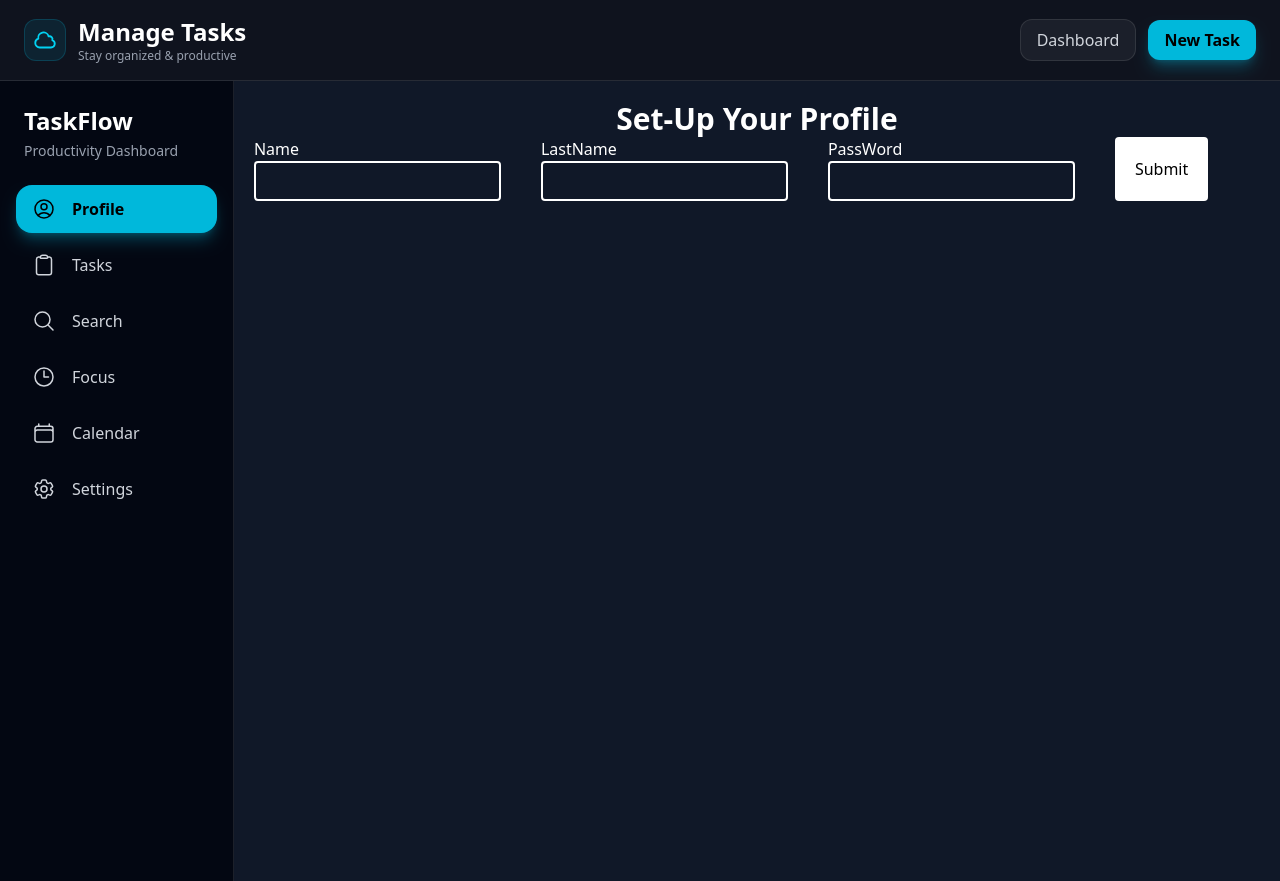
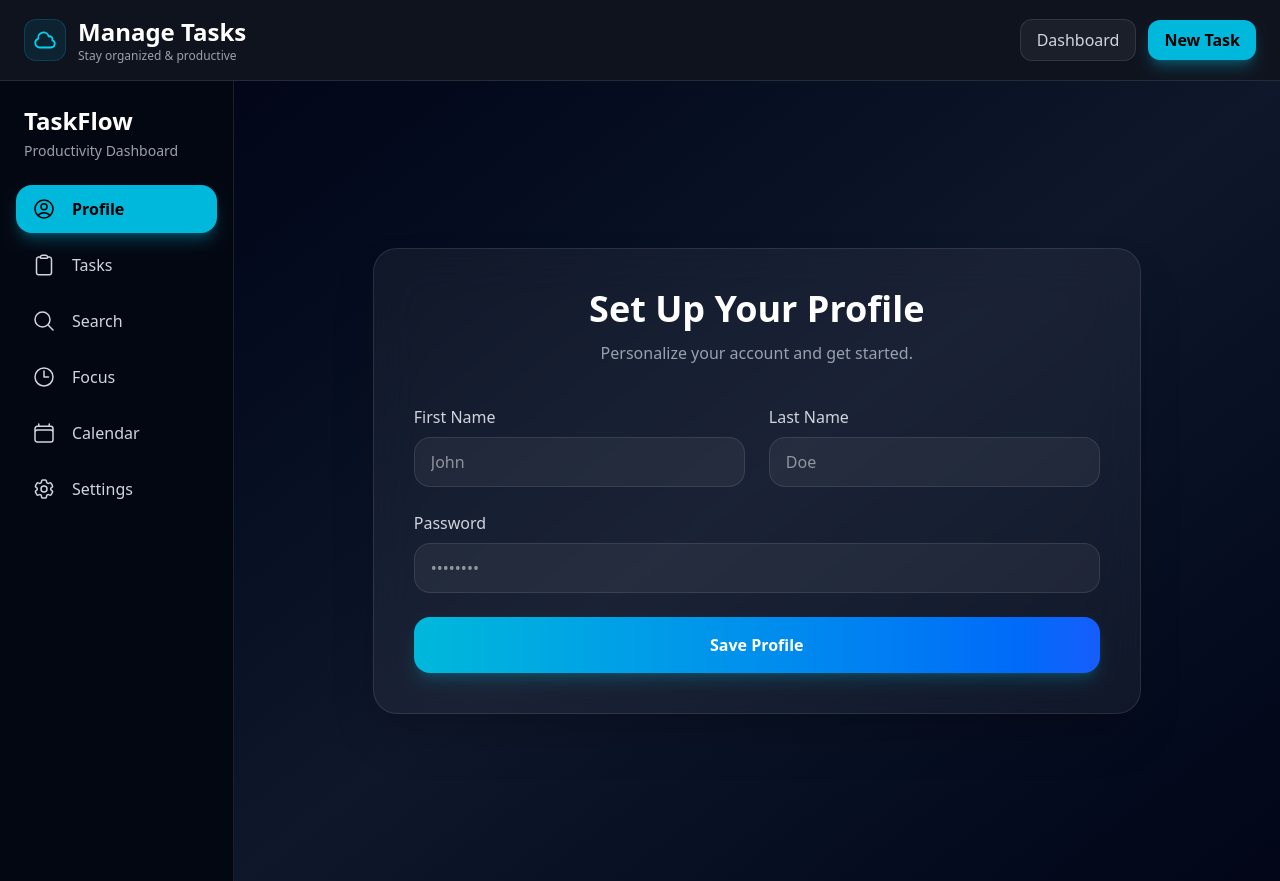
Before and after one commit to VibelessYoung/TaskManager, a Next.js app: page /profile in a window 1280 px wide. Built offline with nearby package versions, Linux system fonts and the light colour scheme.

Commit message:
add better ui for profile page

```diff
--- a/app/profile/page.js
+++ b/app/profile/page.js
@@ -1,37 +1,127 @@
 import React from "react";
 
-function page() {
+function Page() {
   return (
-    <div className="flex flex-col items-center w-full p-5 bg-gray-900">
-      <h1 className="text-3xl text-white font-bold">Set-Up Your Profile</h1>
-      <form action="" className="flex gap-10 w-full">
-        <div className="flex flex-col">
-          <p className="text-white">Name</p>
+    <div className="w-full bg-gradient-to-br from-slate-950 via-slate-900 to-slate-950 flex items-center justify-center p-6">
+      <div
+        className="
+          w-full
+          max-w-3xl
+          rounded-3xl
+          border border-white/10
+          bg-white/5
+          backdrop-blur-xl
+          p-8 md:p-10
+          shadow-2xl
+        "
+      >
+        {/* Header */}
+        <div className="text-center mb-10">
+          <h1 className="text-4xl font-black text-white">
+            Set Up Your Profile
+          </h1>
+
+          <p className="text-gray-400 mt-3">
+            Personalize your account and get started.
+          </p>
+        </div>
+
+        <form className="space-y-6">
+          {/* Name + Last Name */}
+          <div className="grid grid-cols-1 md:grid-cols-2 gap-6">
+            <div>
+              <label className="block text-gray-300 mb-2">First Name</label>
+
               <input
                 type="text"
-            className="border-2 border-white rounded-sm p-1.5 text-white"
+                placeholder="John"
+                className="
+                  w-full
+                  rounded-2xl
+                  bg-white/5
+                  border border-white/10
+                  px-4 py-3
+                  text-white
+                  outline-none
+                  focus:border-cyan-500
+                  focus:ring-4
+                  focus:ring-cyan-500/20
+                  transition-all
+                "
               />
             </div>
-        <div className="flex flex-col">
-          <p className="text-white">LastName</p>
+
+            <div>
+              <label className="block text-gray-300 mb-2">Last Name</label>
+
               <input
                 type="text"
-            className="border-2 border-white rounded-sm p-1.5 text-white"
+                placeholder="Doe"
+                className="
+                  w-full
+                  rounded-2xl
+                  bg-white/5
+                  border border-white/10
+                  px-4 py-3
+                  text-white
+                  outline-none
+                  focus:border-cyan-500
+                  focus:ring-4
+                  focus:ring-cyan-500/20
+                  transition-all
+                "
               />
             </div>
-        <div className="flex flex-col">
-          <p className="text-white">PassWord</p>
+          </div>
+
+          {/* Password */}
+          <div>
+            <label className="block text-gray-300 mb-2">Password</label>
+
             <input
               type="password"
-            className="border-2 border-white rounded-sm p-1.5 text-white"
+              placeholder="••••••••"
+              className="
+                w-full
+                rounded-2xl
+                bg-white/5
+                border border-white/10
+                px-4 py-3
+                text-white
+                outline-none
+                focus:border-cyan-500
+                focus:ring-4
+                focus:ring-cyan-500/20
+                transition-all
+              "
             />
           </div>
-        <button className="bg-white rounded-sm px-5 text-black">
-            Submit
+
+          {/* Submit */}
+          <button
+            type="submit"
+            className="
+              w-full
+              py-4
+              rounded-2xl
+              font-semibold
+              bg-gradient-to-r
+              from-cyan-500
+              to-blue-600
+              text-white
+              hover:scale-[1.02]
+              transition-all
+              duration-300
+              shadow-lg
+              shadow-cyan-500/20
+            "
+          >
+            Save Profile
           </button>
         </form>
+      </div>
     </div>
   );
 }
 
-export default page;
+export default Page;
```
Lines whose indentation alone changed are shown as unchanged.
